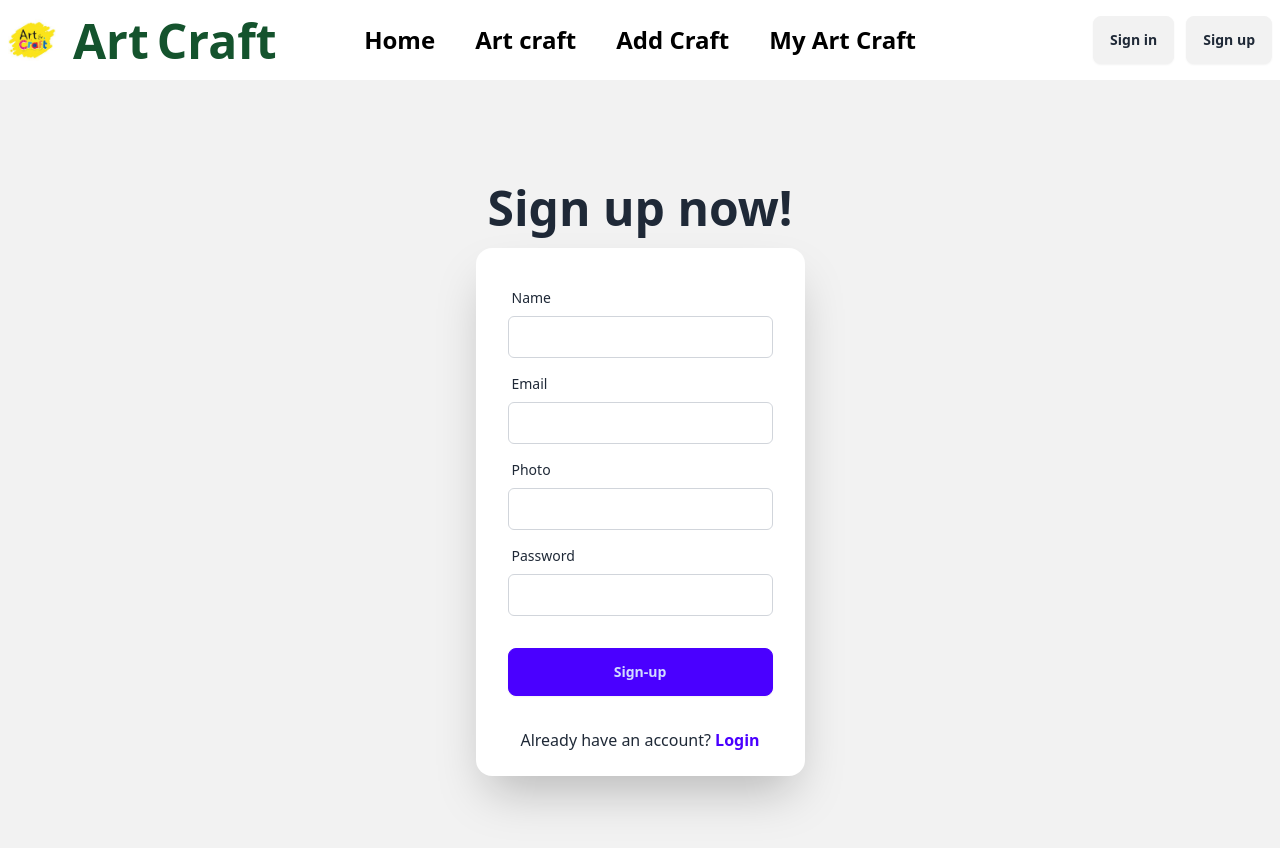
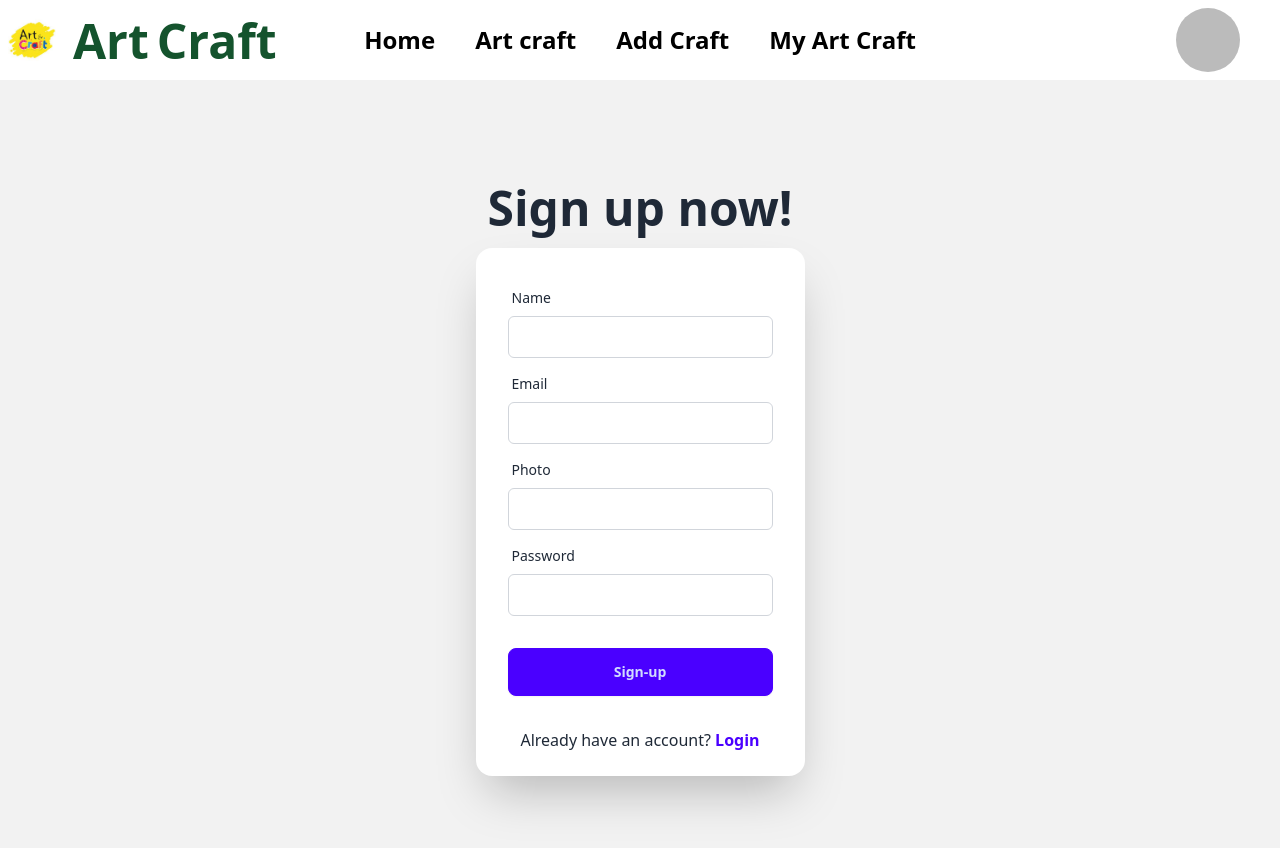
Before and after one commit to zihad868/Art-Craft-Client, a React (Vite) app: page /signup in a window 1280 px wide. Shown: the top 848 px of the page. Built offline with nearby package versions, Linux system fonts and the light colour scheme; no server answers; sample sign-in values are in the browser's storage.

Commit message:
Update Navbar & Update user info

```diff
--- a/src/Components/Navbar/Nav.jsx
+++ b/src/Components/Navbar/Nav.jsx
@@ -1,7 +1,14 @@
 import { Link, NavLink } from "react-router-dom";
 import logo from "../../assets/Logo/ArtCraft.jpeg";
+import { useContext } from "react";
+import { AuthProvider } from "../../Provider/FirebaseAuthProvider";
 
 const Nav = () => {
+  const { user, logoutUser } = useContext(AuthProvider);
+
+  const handleLogout = () => {
+    logoutUser()
+  }
   const navLink = (
     <>
       <NavLink
@@ -79,6 +86,24 @@ const Nav = () => {
         </ul>
       </div>
       <div className="navbar-end">
+            {user ? (
+              <>
+                {/* Profile */}
+                <div className="dropdown dropdown-hover">
+                  <div tabIndex={0}>
+                    <img className="w-16 h-16 mr-8 rounded-full" src={user?.photoURL} alt="" />
+                  </div>
+                  <ul
+                    tabIndex={0}
+                    className="dropdown-content z-[1] menu p-2 shadow bg-base-100 rounded-box"
+                  >
+                    <p>{user?.displayName}</p>
+                    <button onClick={handleLogout} className="btn bg-gray-300  mt-2">Logout</button>
+                  </ul>
+                </div>
+              </>
+            ) : (
+              <>
                 <div className="space-x-3">
                   <Link to="/signin" className="btn">
                     Sign in
@@ -87,6 +112,8 @@ const Nav = () => {
                     Sign up
                   </Link>
                 </div>
+              </>
+            )}
           </div>
     </div>
   );
--- a/src/Components/Navbar/Navbar.jsx
+++ b/src/Components/Navbar/Navbar.jsx
@@ -6,8 +6,6 @@ import { AuthProvider } from "../../Provider/FirebaseAuthProvider";
 
 const Navbar = () => {
   const { user, logoutUser } = useContext(AuthProvider);
-
-  console.log(user);
 
   const handleLogout = () => {
     logoutUser()
--- a/src/Pages/Signup.jsx
+++ b/src/Pages/Signup.jsx
@@ -7,7 +7,7 @@ import { useNavigate } from "react-router-dom";
 
 const Signup = () => {
   const [errorMessage, setErrorMessage] = useState('')
-  const {createUser} = useContext(AuthProvider)
+  const {createUser, updateUserProfile} = useContext(AuthProvider)
   const navigate = useNavigate();
 
     const {
@@ -36,6 +36,7 @@ const Signup = () => {
 
         createUser(email, password)
           .then((userCredential) => {
+             updateUserProfile(name, photo)
              console.log(userCredential.user)
              Swal.fire({
               position: "top",
--- a/src/Provider/FirebaseAuthProvider.jsx
+++ b/src/Provider/FirebaseAuthProvider.jsx
@@ -1,6 +1,6 @@
 import PropTypes from 'prop-types'; // ES6
 import { createContext, useEffect, useState } from "react";
-import { getAuth, createUserWithEmailAndPassword, signInWithEmailAndPassword, signInWithPopup, onAuthStateChanged, signOut } from "firebase/auth";
+import { getAuth, createUserWithEmailAndPassword, signInWithEmailAndPassword, signInWithPopup, onAuthStateChanged, signOut, updateProfile } from "firebase/auth";
 import app from '../Firebase/FirebaseAuth';
 import { GoogleAuthProvider, GithubAuthProvider } from "firebase/auth";
 
@@ -34,6 +34,13 @@ const FirebaseAuthProvider = ({ children }) => {
         return signOut(auth)
     }
 
+    const updateUserProfile = (name, photo) => {
+        updateProfile(auth.currentUser, {
+            displayName: name,
+            photoURL: photo
+          })
+    }
+
     useEffect(() => {
         const unsubscribe = onAuthStateChanged(auth, currentUser => {
             setUser(currentUser)
@@ -50,7 +57,8 @@ const FirebaseAuthProvider = ({ children }) => {
         loginUser,
         googleLogin,
         gitHubLogin,
-        logoutUser
+        logoutUser,
+        updateUserProfile
     }
 
 
--- a/src/Routes/Routes.jsx
+++ b/src/Routes/Routes.jsx
@@ -25,7 +25,7 @@ const router = createBrowserRouter([
 
       {
         path: '/add-craft',
-        element: <AddCraft />
+        element: <PrivateRoute> <AddCraft /> </PrivateRoute>
       },
 
       {
```
Lines whose indentation alone changed are shown as unchanged.
